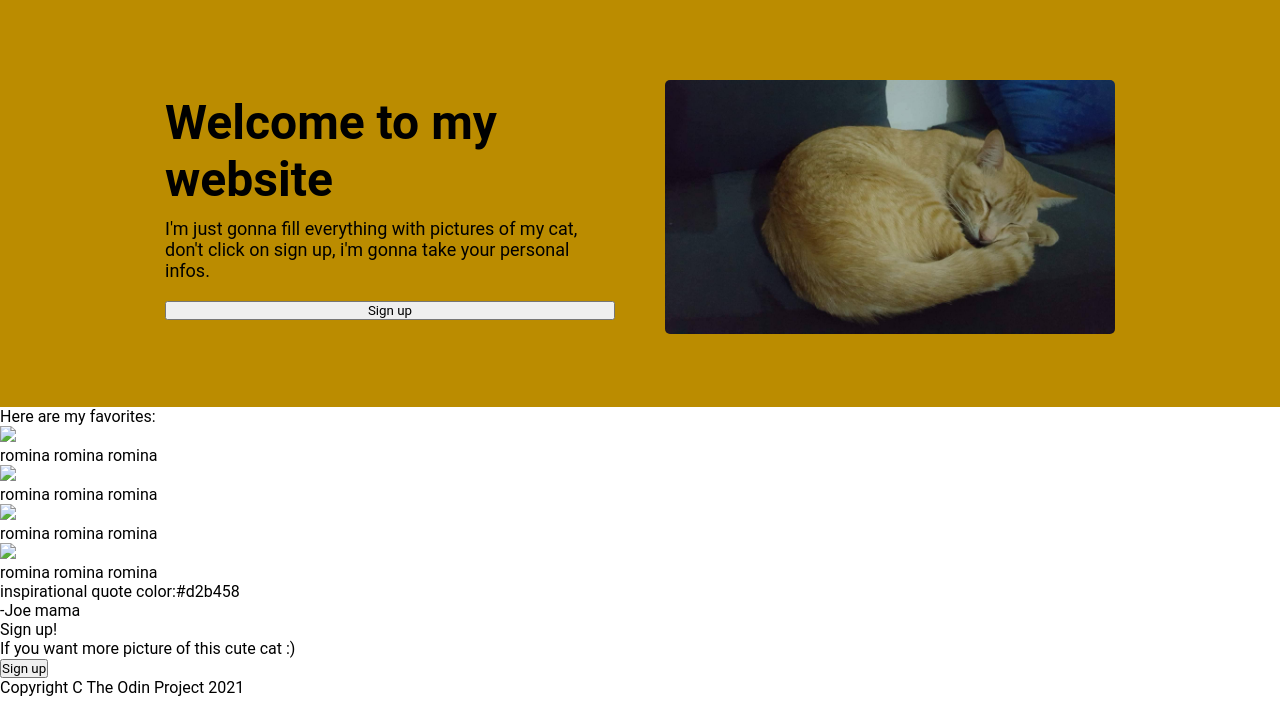
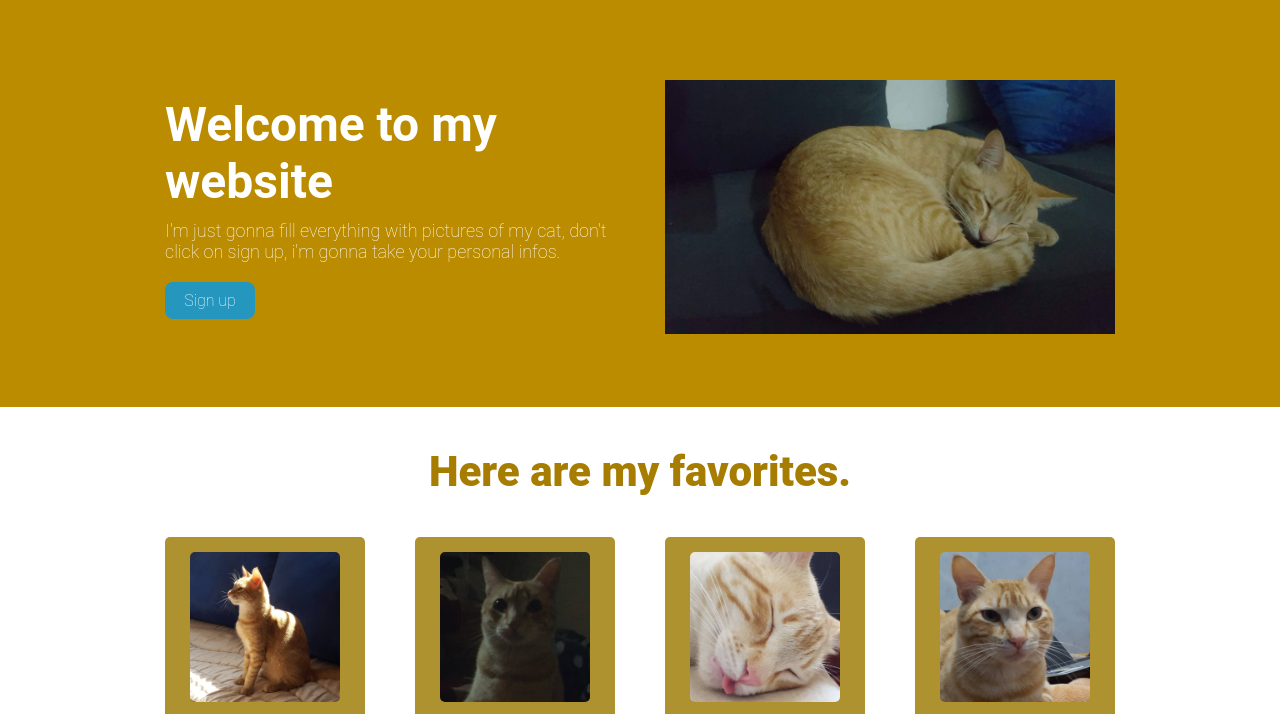
Before and after one commit to Humaminho/Classic-template, a plain HTML site: page index.html in a window 1280 px wide. Shown: the part 53-767 px from the top of the page. Drawn offline with Linux system fonts and the light colour scheme.

Commit message:
romina's website

```diff
--- a/index.html
+++ b/index.html
@@ -29,7 +29,7 @@
                     <p class="big-title"> Welcome to my website</p>
                   <div class="sign-up-section">
                     <p class="small-text"> I'm just gonna fill everything with pictures of my cat, don't click on sign up, i'm gonna take your personal infos.</p>
-                    <button class="sign-up1"> Sign up</button>
+                    <a class="sign-up1" href="#"> Sign up</a>
                   </div>
                 </div>
                 <img class="big-picture" src="images/roomina.jpg">
@@ -38,32 +38,34 @@
 
           <div class="S2">
             <div class="section2">
-                <div class="s2-title"> Here are my favorites:</div>
+                <div class="s2-title"> Here are my favorites.</div>
                 <div class="mini-sections">
+
                     <div class="ms">
-                        <img class="mini-pic" src="#">
-                        <div class="mini-text">romina romina romina</div>
+                        <img class="mini-pic" src="images/romina3.jpg">
+                        <div class="mini-text">Khsni nktb chwia bach yban dakchi mstl z3ma, fahid mok kathzo</div>
                     </div>
                     <div class="ms">
-                        <img class="mini-pic" src="#">
-                        <div class="mini-text">romina romina romina</div>
+                        <img class="mini-pic" src="images/romina4.jpg">
+                        <div class="mini-text">Ana mkhbi fl maryo kantfrj f boak kirge3 mok</div>
                     </div>
                     <div class="ms">
-                        <img class="mini-pic" src="#">
-                        <div class="mini-text">romina romina romina</div>
+                        <img class="mini-pic" src="images/romina6.jpg">
+                        <div class="mini-text">Mok b3dma rge3ha boak hhhhhhhhhhhhhhhh</div>
                     </div>
                     <div class="ms">
-                        <img class="mini-pic" src="#">
-                        <div class="mini-text">romina romina romina</div>
-                    </div>
+                      <img class="mini-pic" src="images/romina5.jpg">
+                      <div class="mini-text">Nta dakhl m3aya fl maryo katemmer</div>
+                  </div>
                 </div>
             </div>
           </div>
 
           <div class="S3">
             <div class="section3">
-                <p>inspirational quote color:#d2b458 </p>
-                <p> -Joe mama</p>
+                <p class="quote">“Whenever you are about to find fault with someone, ask yourself the following question: What fault of mine most nearly
+                   resembles the one I am about to criticize?” </p> <!--mafhmti taqlwa fhad l3iba-->
+                <p class="author"> -Joe, mama</p> <!--Marcus Aurelius-->
             </div>
           </div>
 
@@ -71,17 +73,22 @@
             <div class="section4">
                 <div class="blue-banner">
                     <div class="s4-text">
-                        <p>Sign up!</p>
-                        <p>If you want more picture of this cute cat :)</p>
+                        <p class="s4-toptext">Sign up!</p>
+                        <p class="s4-bottomtext">If you want more picture of this cute cat :)</p>
                     </div>
-                    <button class="sign-up2"> Sign up </button>
+                    <div class="sign-up2-container">
+                      <a class="sign-up2" href="#" > Sign up </a>
+                    </div>
                 </div>
             </div>
           </div>
 
+           <div class="F">
             <div class="footer">
-                <p> Copyright C The Odin Project 2021</p>
+                <p class="odin"> Copyright &copy; The Odin Project 2021</p>
+                <img class="odin-logo" src="images/odin-logo.png">
             </div>
+           </div>
 
         </div>
 
--- a/styles.css
+++ b/styles.css
@@ -2,6 +2,7 @@
     font-family:Roboto, 'Times New Roman', Times, serif;
     padding: 0px;
     margin: 0px;
+    box-sizing: border-box;
 }
 
 
@@ -27,6 +28,29 @@
     justify-content: center;
 }
 
+.S2 {
+    background-color: #fdf9ec;
+}
+
+.S2,
+.S4 {
+    background-color: white;
+    display: flex;
+    justify-content: center;
+}
+
+.S3 {
+    background-color: #dec789;
+    display: flex;
+    justify-content: center;
+}
+
+.F {
+    display: flex;
+    background-color:#bb8c00;
+    justify-content: center;
+}
+
 .header {
     display: flex;
     justify-content: space-between;
@@ -47,11 +71,6 @@ a {
     text-decoration: none;
     color: white;
 }
-
-
-
-
-
 
 .content {
     display: flex;
@@ -74,6 +93,7 @@ a {
     justify-content: space-around;
     gap: 10px;
     margin-right: 50px;
+    color: white;
 }
 
 .big-title {
@@ -86,16 +106,180 @@ a {
     display: flex;
     flex-flow: column;
     gap: 20px;
+    font-weight: 100;
 }
 
 .small-text {
     flex: 1;
     font-size: 18px;
+
 }
 
 .big-picture {
     flex: 1;
+    width: 130px;
+    height: auto;
+    border-radius: 0px;
+}
+
+.sign-up1 {
+    background-color: #2596be;
+    border-radius: 8px;
+    text-align: center;
+    width: 90px;
+    padding: 9px;
+}
+
+.section2 {
+    display: flex;
+    flex-flow: column;
+    height: 500px;
+    justify-content: space-evenly;
+
+}
+
+.mini-sections {
+    display: flex;
+    align-items: center;
+    justify-content: space-between;
+    margin-bottom: 80px;
+}
+
+.s2-title {
+    font-size: 42px;
+    color: #a67d00;
+    align-self: center;
+    font-weight: 800;
+}
+
+.ms {
+    display: flex;
+    flex-flow: column;
+    background-color: #ad922f;
+    align-items: center;
+    justify-content: flex-start;
+    height: 250px;
+    width: 200px;
+    text-align: center;
+    color: #ffffff;
+    gap: 15px;
+    border-radius: 5px;
+
+}
+
+.mini-pic {
+    height: 150px;
     width: 150px;
-    height: auto;
     border-radius: 5px;
+    margin-top: 15px;
+
 }
+
+.mini-text {
+    width: 180px;
+}
+
+.section3 {
+    height: 350px;
+    display: flex;
+    align-items: center;
+    flex-flow: column;
+    justify-content: center;
+    gap: 10px;
+    width: 650px;
+
+}
+
+.quote {
+    font-size: 36px;
+    font-style: italic;
+    text-align: start;
+    color: #31270b;
+}
+
+.author {
+    font-size: large;
+    align-self: flex-end;
+    font-size: 28px;
+    color: #110e04;
+}
+
+.section4 {
+    display: flex;
+    align-items: center;
+    justify-content: center;
+    height: 350px;
+}
+
+.blue-banner {
+    color: white;
+    padding: 50px;
+    background-color: #2596be;
+    display: flex;
+    justify-content: space-between;
+    align-items: center;
+    width: 1000px;
+    border-radius: 10px;
+}
+
+.sign-up2-container {
+    background-color: white;
+    border-radius: 10px;
+    width: 110px;
+    height: 50px;
+    display: flex;
+    align-items: center;
+    justify-content: center;
+
+}
+
+.sign-up2 {
+    background-color: #2596be;
+    border-radius: 8px;
+    padding: 13px;
+    width: 105px;
+    text-align: center;
+}
+.sign-up2:hover,
+.sign-up1:hover {
+    color:#bb8c00;
+}
+
+a:hover{
+    color:#2596be;
+}
+
+.s4-text {
+    display: flex;
+    flex-flow: column;
+    gap: 10px;
+    margin-left: 50px;
+}
+
+.s4-toptext {
+    font-weight: 700;
+    font-size: 20px;
+}
+
+.s4-bottomtext {
+    font-size: 15px;
+
+}
+
+.footer {
+    height: 100px;
+    display: flex;
+    align-items: center;
+    justify-content: center;
+    gap: 100px;
+}
+
+.odin-logo {
+    height: 80px;
+    width: auto;
+
+}
+
+.odin {
+    color: white;
+}
```
Also changed, not shown: images/odin-logo.png (added).
